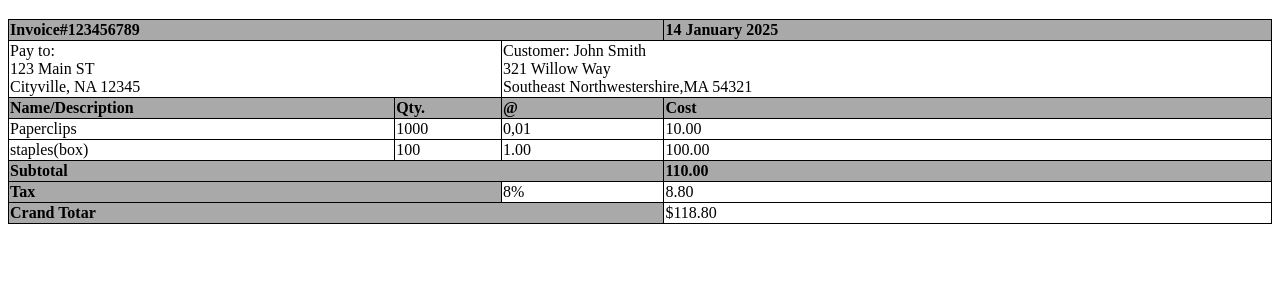
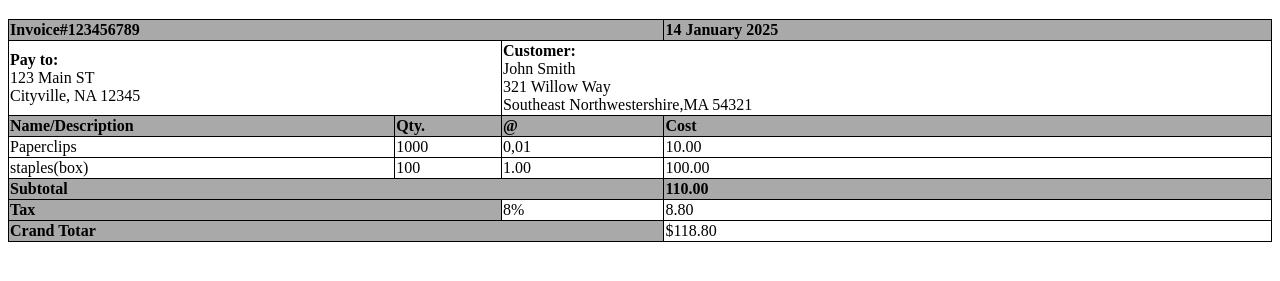
Before and after one commit to ShamilUmarov/07.10.20, a plain HTML site: page index.html in a window 1280 px wide. Shown: the part 61-342 px from the top of the page. Drawn offline with Linux system fonts and the light colour scheme.

Commit message:
index.html

```diff
--- a/index.html
+++ b/index.html
@@ -15,9 +15,9 @@
         <th>14 January 2025</th>
       </tr>
       <tr>
-        <td colspan="2">Pay to: <br> 123 Main ST<br>Cityville,  NA 12345</td>
+        <td colspan="2"> <strong>Pay to:</strong>  <br> 123 Main ST<br>Cityville,  NA 12345</td>
         <td colspan="2">
-          Customer: John Smith <br> 321 Willow Way <br> Southeast Northwestershire,MA 54321
+          <strong>Customer:</strong> <br> John Smith <br> 321 Willow Way <br> Southeast Northwestershire,MA 54321
         </td>
       </tr>
       <tr>
```
